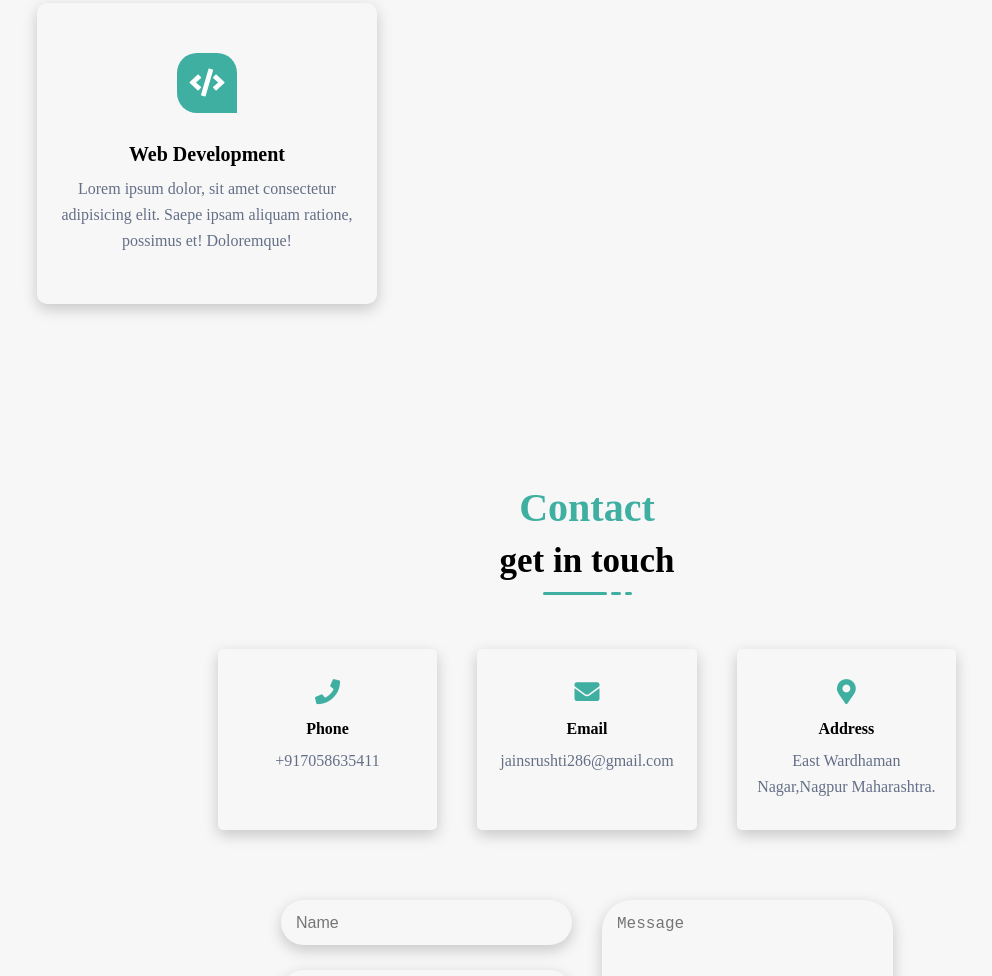
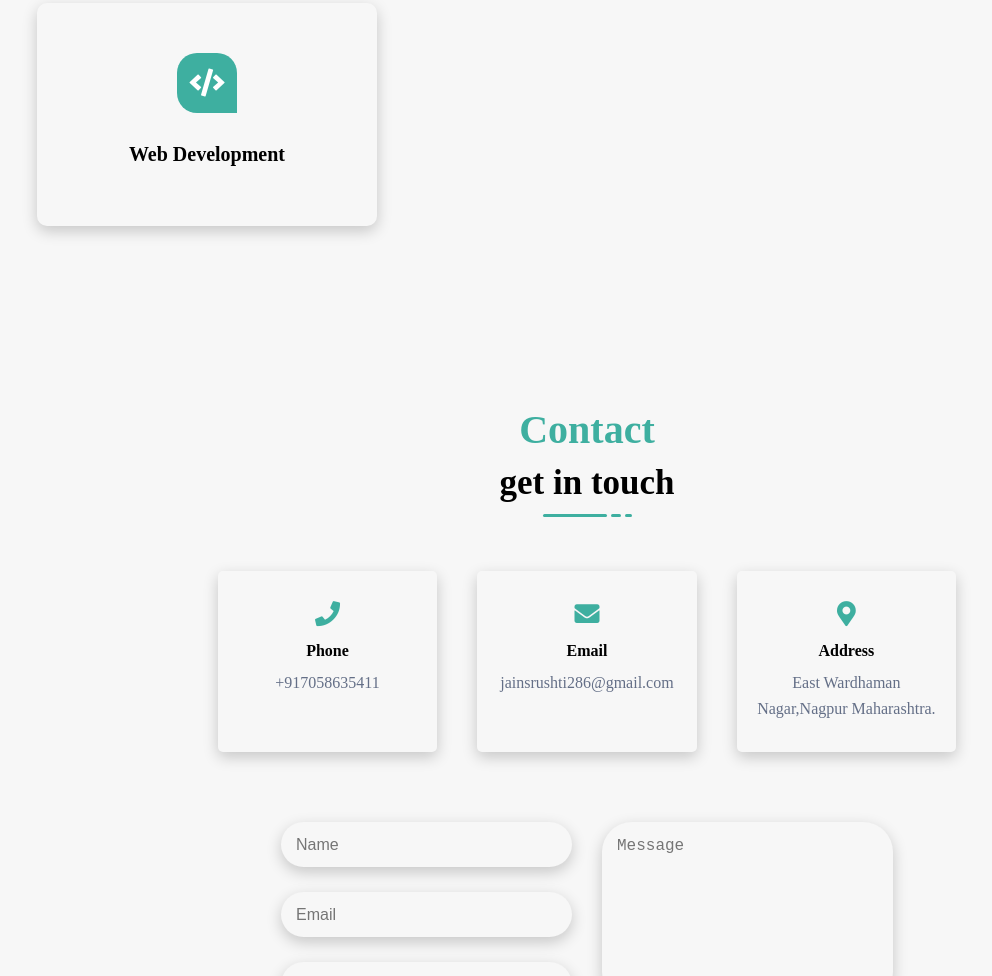
Before and after one commit to Tara-2803/MyPortfolio, a plain HTML site: page index.html in a window 1280 px wide. Shown: the part 1461-2437 px from the top of the page, without its empty margins (53-1045 px from the left). Drawn offline with Linux system fonts and the light colour scheme.

Commit message:
Update index.html

```diff
--- a/index.html
+++ b/index.html
@@ -159,9 +159,7 @@
                             <i class="fas fa-code"></i>
                         </div>
                         <h3>Web Development</h3>
-                        <p>Lorem ipsum dolor, sit amet consectetur adipisicing elit. Saepe ipsam aliquam
-
-                            ratione, possimus et! Doloremque!</p>
+                        <p></p>
                     </div>
                 </div>
 
```
